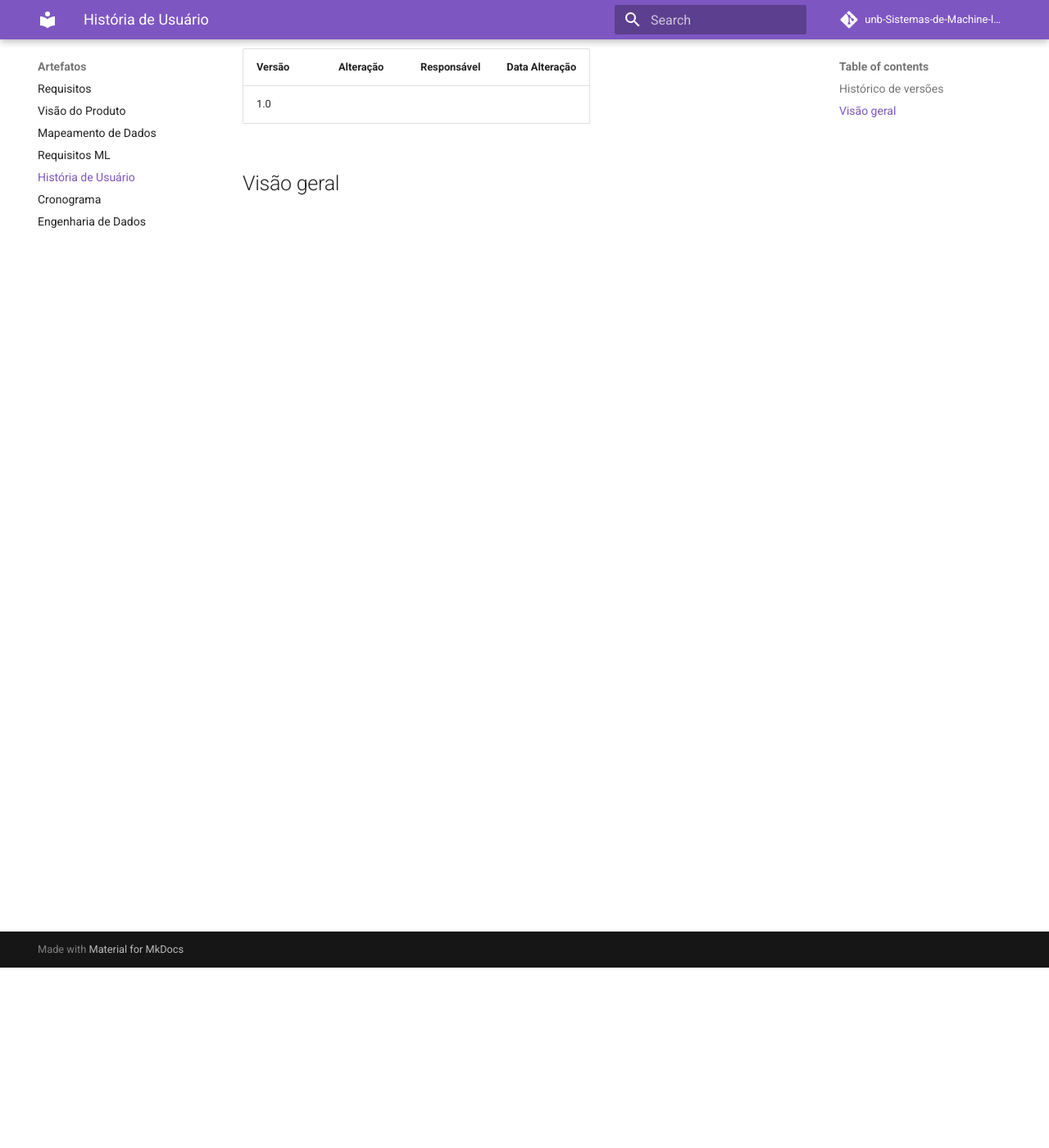
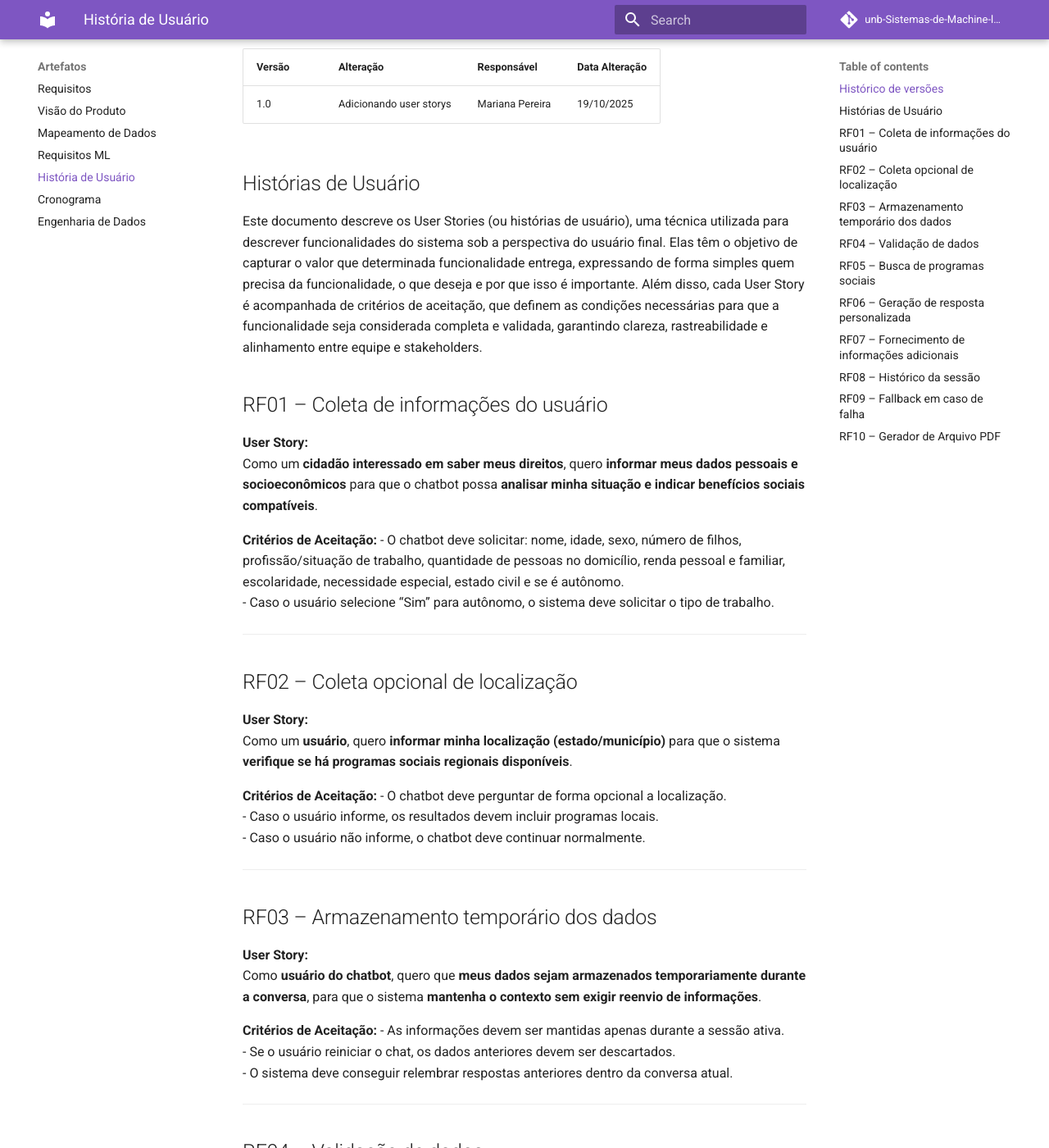
Before and after one commit to unb-Sistemas-de-Machine-learning/7-juridico-rag-docs, an MkDocs documentation site: the page built from docs/Artefatos/historiaUsuario.md, in a window 1280 px wide and 1400 px high, scrolled down 220 px. Shown: the whole window at 82% size. Built offline with MkDocs 1.6.1 and Material for MkDocs 9.7.7, drawn with Linux system fonts in a browser that asks for light colours; comment, search, counter and statistics services are not loaded; some of the changed text lies outside the part shown.

Commit message:
docs: adicionando historias de usuario

```diff
--- a/docs/Artefatos/historiaUsuario.md
+++ b/docs/Artefatos/historiaUsuario.md
@@ -2,7 +2,124 @@
 
 | Versão | Alteração       | Responsável         | Data Alteração |
 |--------|-----------------|---------------------|----------------|
-| 1.0    |  | |  |
+| 1.0    | Adicionando user storys | Mariana Pereira |  19/10/2025 |
 
 
-## Visão geral
+## Histórias de Usuário
+
+Este documento descreve os User Stories (ou histórias de usuário), uma técnica utilizada para descrever funcionalidades do sistema sob a perspectiva do usuário final. Elas têm o objetivo de capturar o valor que determinada funcionalidade entrega, expressando de forma simples quem precisa da funcionalidade, o que deseja e por que isso é importante. Além disso, cada User Story é acompanhada de critérios de aceitação, que definem as condições necessárias para que a funcionalidade seja considerada completa e validada, garantindo clareza, rastreabilidade e alinhamento entre equipe e stakeholders.
+
+## RF01 – Coleta de informações do usuário
+
+**User Story:**
+Como um **cidadão interessado em saber meus direitos**, quero **informar meus dados pessoais e socioeconômicos** para que o chatbot possa **analisar minha situação e indicar benefícios sociais compatíveis**.
+
+**Critérios de Aceitação:**
+- O chatbot deve solicitar: nome, idade, sexo, número de filhos, profissão/situação de trabalho, quantidade de pessoas no domicílio, renda pessoal e familiar, escolaridade, necessidade especial, estado civil e se é autônomo.
+- Caso o usuário selecione “Sim” para autônomo, o sistema deve solicitar o tipo de trabalho.
+
+---
+
+## RF02 – Coleta opcional de localização
+
+**User Story:**
+Como um **usuário**, quero **informar minha localização (estado/município)** para que o sistema **verifique se há programas sociais regionais disponíveis**.
+
+**Critérios de Aceitação:**
+- O chatbot deve perguntar de forma opcional a localização.
+- Caso o usuário informe, os resultados devem incluir programas locais.
+- Caso o usuário não informe, o chatbot deve continuar normalmente.
+
+---
+
+## RF03 – Armazenamento temporário dos dados
+
+**User Story:**
+Como **usuário do chatbot**, quero que **meus dados sejam armazenados temporariamente durante a conversa**, para que o sistema **mantenha o contexto sem exigir reenvio de informações**.
+
+**Critérios de Aceitação:**
+- As informações devem ser mantidas apenas durante a sessão ativa.
+- Se o usuário reiniciar o chat, os dados anteriores devem ser descartados.
+- O sistema deve conseguir relembrar respostas anteriores dentro da conversa atual.
+
+---
+
+## RF04 – Validação de dados
+
+**User Story:**
+Como um **usuário**, quero que **o sistema valide automaticamente os dados inseridos**, para que eu **corrija informações incorretas antes da análise**.
+
+**Critérios de Aceitação:**
+- Idade e renda devem aceitar apenas números positivos.
+- O chatbot deve exibir mensagens de erro claras e orientar o usuário na correção.
+
+---
+
+## RF05 – Busca de programas sociais
+
+**User Story:**
+Como **usuário**, quero que **o chatbot busque na base de conhecimento os programas sociais elegíveis** de acordo com meus dados, para que **eu saiba quais benefícios posso solicitar**.
+
+**Critérios de Aceitação:**
+- A busca deve ser feita em documentos ou base de dados previamente configurados.
+- O sistema deve considerar critérios de elegibilidade (idade, renda, etc.).
+- Devem ser retornados apenas programas compatíveis.
+
+---
+
+## RF06 – Geração de resposta personalizada
+
+**User Story:**
+Como **usuário**, quero que **o chatbot me mostre uma lista personalizada de programas sociais** com **explicações simples sobre por que me enquadro em cada um**, para **entender meus direitos facilmente**.
+
+**Critérios de Aceitação:**
+- Cada programa exibido deve conter uma breve justificativa da elegibilidade.
+- O chatbot deve utilizar linguagem acessível e não técnica.
+- A resposta deve ser apresentada de forma organizada (lista ou blocos).
+
+---
+
+## RF07 – Fornecimento de informações adicionais
+
+**User Story:**
+Como **usuário**, quero que **o chatbot me forneça links oficiais e instruções de cadastro**, para que **eu possa acessar diretamente as plataformas dos programas sociais**.
+
+**Critérios de Aceitação:**
+- Cada programa listado deve conter um link oficial (Gov.br ou site estadual).
+- Caso o link não exista, o chatbot deve indicar como buscar mais informações.
+- As instruções devem ser atualizadas e claras.
+
+---
+
+## RF08 – Histórico da sessão
+
+**User Story:**
+Como **usuário**, quero que **o chatbot mantenha o histórico da conversa**, para que **eu possa fazer perguntas complementares sem precisar reinformar meus dados**.
+
+**Critérios de Aceitação:**
+- O chatbot deve manter o contexto até o término da sessão.
+- O usuário pode perguntar sobre um programa mencionado anteriormente.
+- O histórico deve ser descartado ao encerrar a sessão.
+
+---
+
+## RF09 – Fallback em caso de falha
+
+**User Story:**
+Como **usuário**, quero que **o chatbot me avise quando não encontrar programas disponíveis**, para que **eu saiba onde buscar ajuda ou informações adicionais**.
+
+**Critérios de Aceitação:**
+- Caso nenhum programa seja identificado, deve ser exibida uma mensagem clara.
+- O chatbot deve sugerir canais oficiais (ex.: CRAS, Gov.br).
+
+---
+
+## RF10 – Gerador de Arquivo PDF
+
+**User Story:**
+Como **usuário**, quero **gerar um arquivo PDF com a lista de programas sociais e instruções de cadastro**, para que **eu possa salvar e consultar as informações posteriormente**.
+
+**Critérios de Aceitação:**
+- O chatbot deve oferecer opção de exportar as informações em PDF.
+- O PDF deve conter os programas listados, justificativas e links oficiais.
+- O arquivo deve ser legível e possuir formatação organizada.
```
Also changed, not shown: docs/Artefatos/visaoProduto.md (+1 -1 lines).
